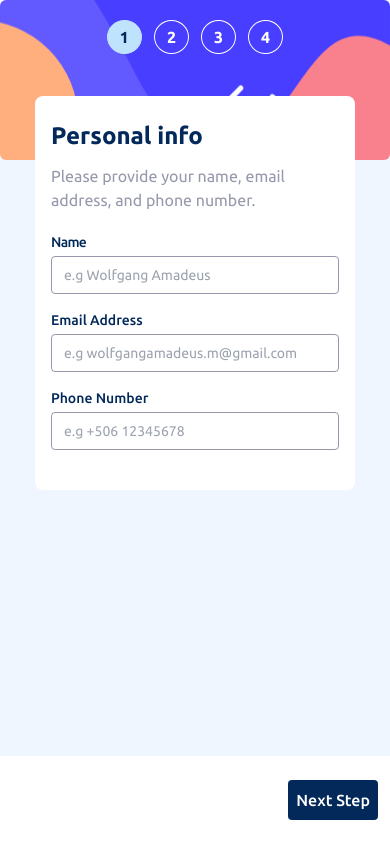
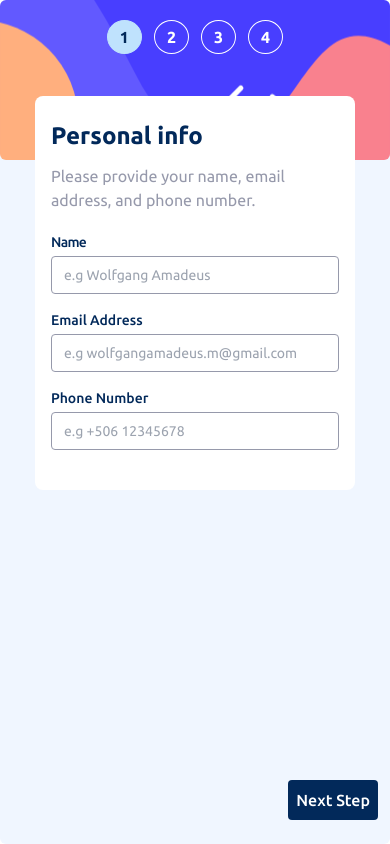
Before and after one commit to Sojo506/multi-step-form-react, a React app: page / in a window 390 px wide. Built offline with nearby package versions, Linux system fonts and the light colour scheme; the HTML template or start-up script is replaced by a standard one.

Commit message:
Footer bg condiotioned

```diff
--- a/src/components/Footer.jsx
+++ b/src/components/Footer.jsx
@@ -6,8 +6,8 @@ const Footer = () => {
   return (
     <div
       className={`w-full flex ${
-        currentStep >= 2 ? "justify-between" : "justify-end"
-      }  px-3 py-6 absolute bottom-0 bg-n-white md:row-span-1  md:col-start-2 md:col-end-5 md:max-w-[720px] md:my-0 md:mx-auto md:left-0 md:right-0`}
+        currentStep >= 2 ? "justify-between bg-n-white" : "justify-end"
+      }  px-3 py-6 absolute bottom-0 md:row-span-1  md:col-start-2 md:col-end-5 md:max-w-[720px] md:my-0 md:mx-auto md:left-0 md:right-0`}
     >
       {currentStep >= 2 && currentStep !== 5 && (
         <button
```
